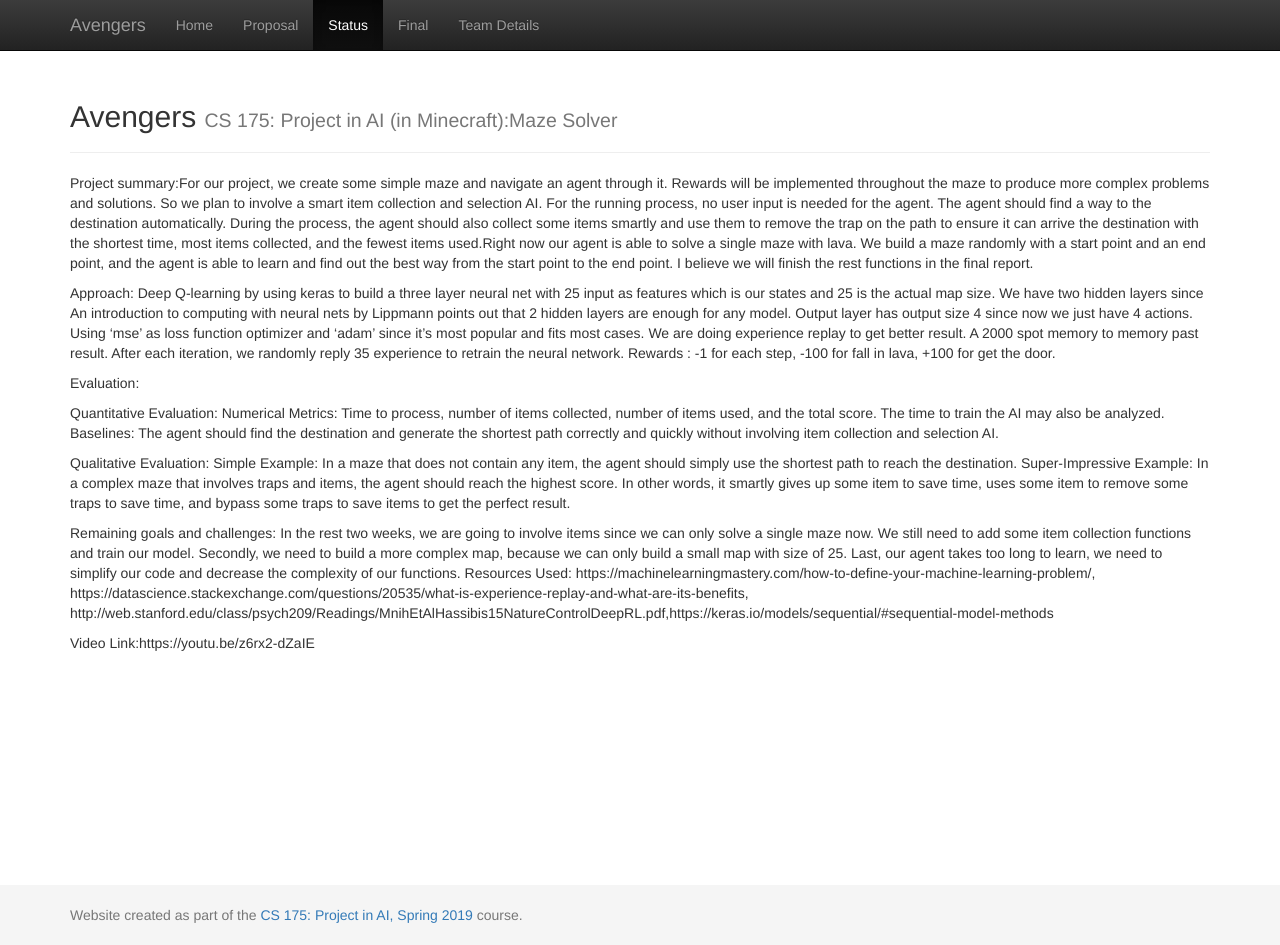
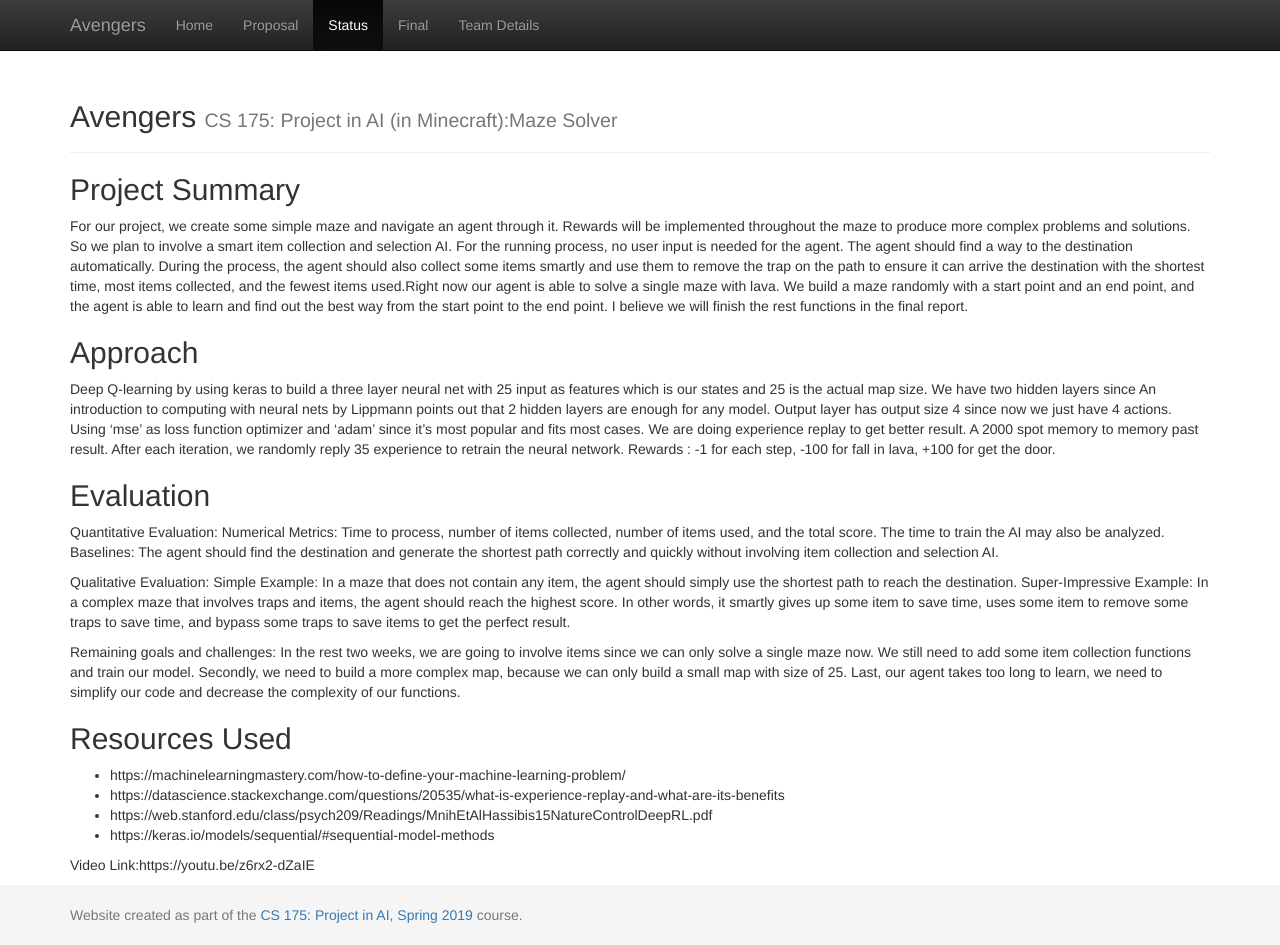
Before and after one commit to kexuejia911/Avengers, a Jekyll site: the page built from docs/status.md, in a window 1280 px wide and 945 px high. Built offline with Jekyll 4.4.1, drawn with Linux system fonts in a browser that asks for light colours; our own code applies the rules of GitHub Pages for plain Markdown files; some of the changed lines change nothing that is shown.

Commit message:
Update status.md

```diff
--- a/docs/status.md
+++ b/docs/status.md
@@ -1,8 +1,16 @@
-Project summary:For our project, we create some simple maze and navigate an agent through it. Rewards will be implemented throughout the maze to produce more complex problems and solutions. So we plan to involve a smart item collection and selection AI. For the running process, no user input is needed for the agent. The agent should find a way to the destination automatically. During the process, the agent should also collect some items smartly and use them to remove the trap on the path to ensure it can arrive the destination with the shortest time, most items collected, and the fewest items used.Right now our agent is able to solve a single maze with lava. We build a maze randomly with a start point and an end point, and the agent is able to learn and find out the best way from the start point to the end point. I believe we will finish the rest functions in the final report.
+---
+layout: default
+title: Status
+---
+## Project Summary
 
-Approach: Deep Q-learning by using keras to build a three layer neural net with 25 input as features which is our states and 25 is the actual map size. We have two hidden layers since An introduction to computing with neural nets by Lippmann points out that 2 hidden layers are enough for any model. Output layer has output size 4 since now we just have 4 actions. Using ‘mse’ as loss function optimizer and ‘adam’ since it’s most popular and fits most cases. We are doing experience replay to get better result. A 2000 spot memory to memory past result. After each iteration, we randomly reply 35 experience to retrain the neural network. Rewards : -1 for each step, -100 for fall in lava, +100 for get the door.
+For our project, we create some simple maze and navigate an agent through it. Rewards will be implemented throughout the maze to produce more complex problems and solutions. So we plan to involve a smart item collection and selection AI. For the running process, no user input is needed for the agent. The agent should find a way to the destination automatically. During the process, the agent should also collect some items smartly and use them to remove the trap on the path to ensure it can arrive the destination with the shortest time, most items collected, and the fewest items used.Right now our agent is able to solve a single maze with lava. We build a maze randomly with a start point and an end point, and the agent is able to learn and find out the best way from the start point to the end point. I believe we will finish the rest functions in the final report.
 
-Evaluation:
+## Approach
+
+Deep Q-learning by using keras to build a three layer neural net with 25 input as features which is our states and 25 is the actual map size. We have two hidden layers since An introduction to computing with neural nets by Lippmann points out that 2 hidden layers are enough for any model. Output layer has output size 4 since now we just have 4 actions. Using ‘mse’ as loss function optimizer and ‘adam’ since it’s most popular and fits most cases. We are doing experience replay to get better result. A 2000 spot memory to memory past result. After each iteration, we randomly reply 35 experience to retrain the neural network. Rewards : -1 for each step, -100 for fall in lava, +100 for get the door.
+
+## Evaluation
 
 Quantitative Evaluation:
 Numerical Metrics: Time to process, number of items collected, number of items used, and the total score. The time to train the AI may also be analyzed.
@@ -13,8 +21,11 @@ Simple Example: In a maze that does not contain any item, the agent should simpl
 Super-Impressive Example: In a complex maze that involves traps and items, the agent should reach the highest score. In other words, it smartly gives up some item to save time, uses some item to remove some traps to save time, and bypass some traps to save items to get the perfect result.
 
 Remaining goals and challenges: In the rest two weeks, we are going to involve items since we can only solve a single maze now. We still need to add some item collection functions and train our model. Secondly, we need to build a more complex map, because we can only build a small map with size of 25. Last, our agent takes too long to learn, we need to simplify our code and decrease the complexity of our functions.
-Resources Used: https://machinelearningmastery.com/how-to-define-your-machine-learning-problem/,
-https://datascience.stackexchange.com/questions/20535/what-is-experience-replay-and-what-are-its-benefits,
-http://web.stanford.edu/class/psych209/Readings/MnihEtAlHassibis15NatureControlDeepRL.pdf,https://keras.io/models/sequential/#sequential-model-methods
+
+## Resources Used
+- https://machinelearningmastery.com/how-to-define-your-machine-learning-problem/
+- https://datascience.stackexchange.com/questions/20535/what-is-experience-replay-and-what-are-its-benefits
+- https://web.stanford.edu/class/psych209/Readings/MnihEtAlHassibis15NatureControlDeepRL.pdf
+- https://keras.io/models/sequential/#sequential-model-methods
 
 Video Link:https://youtu.be/z6rx2-dZaIE
```
